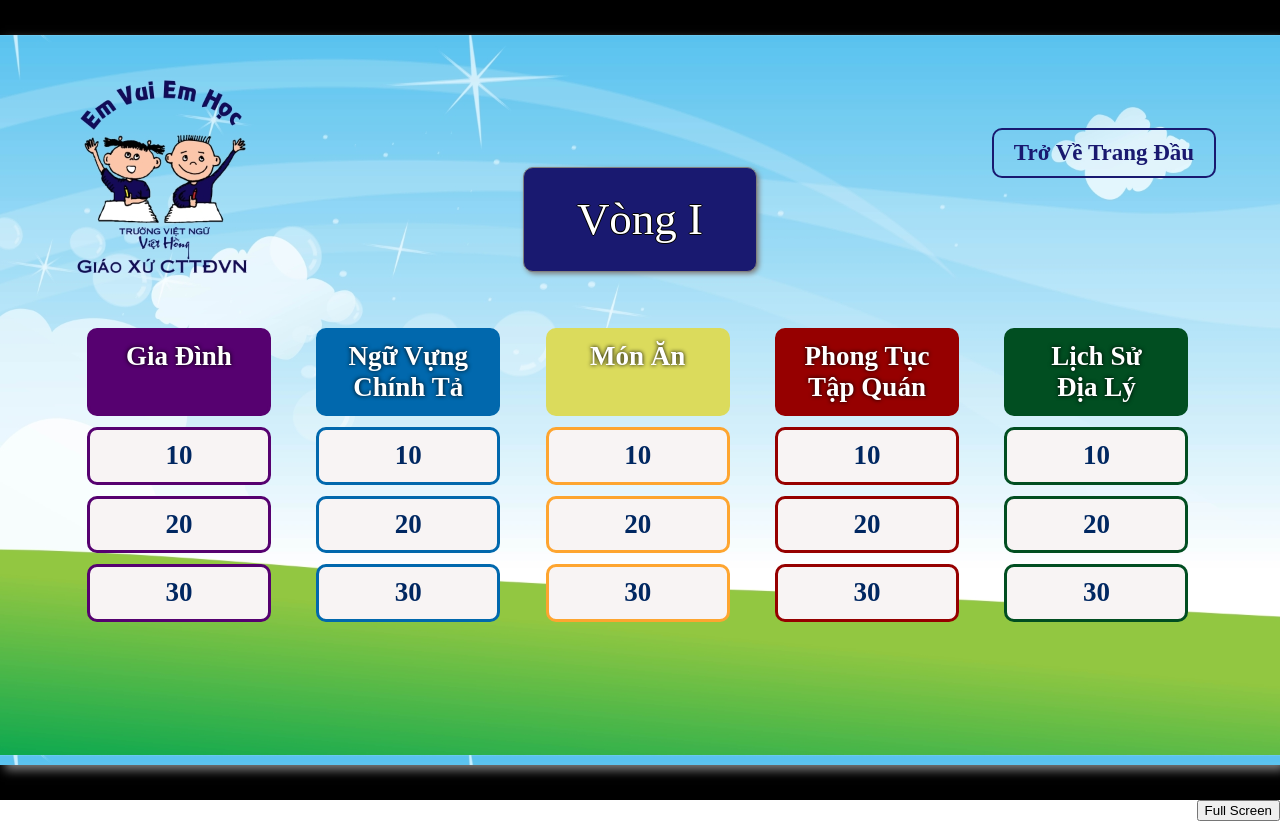
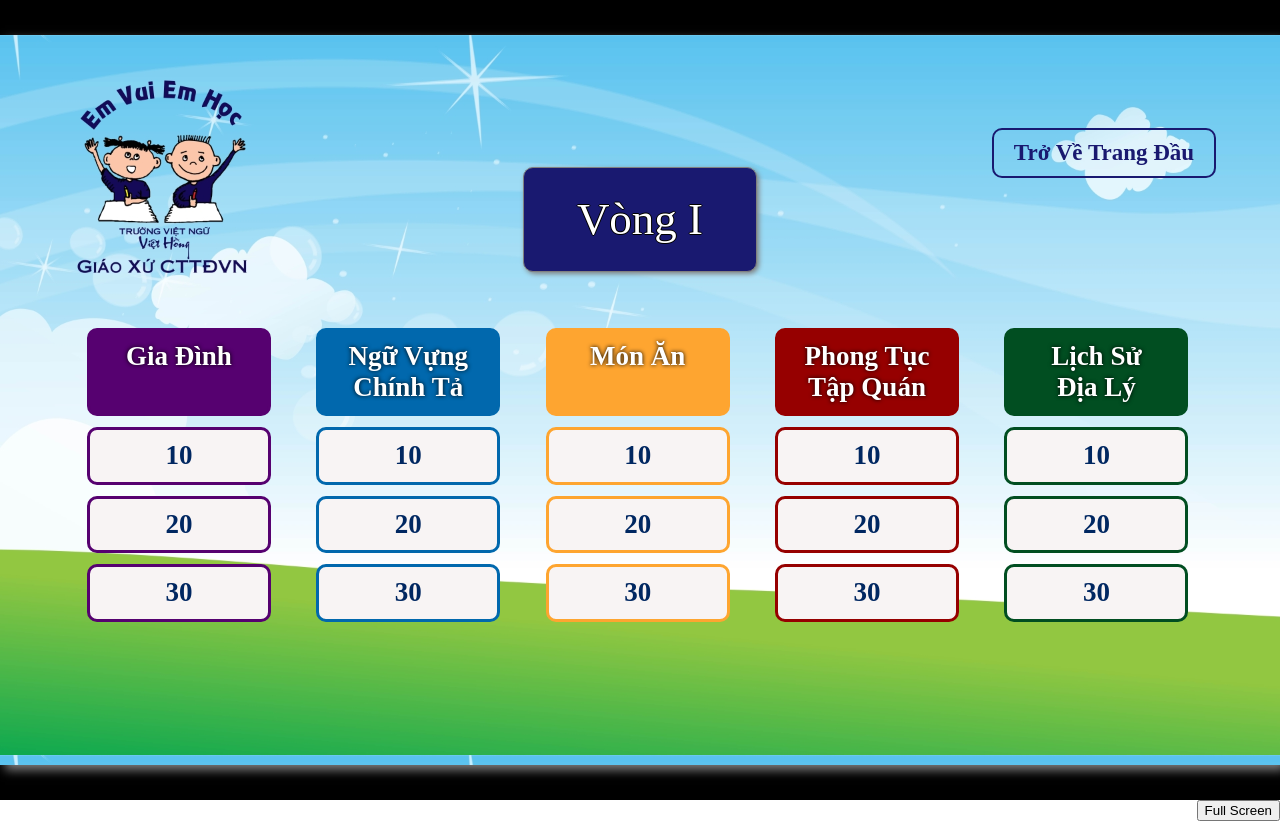
Before and after one commit to ankpham/vh-final-round, a React (Create React App) app: page /vl-selection in a window 1280 px wide. Shown: the top 821 px of the page. Built offline with nearby package versions, Linux system fonts and the light colour scheme.

Commit message:
color change

```diff
--- a/src/pages/VLSelection.jsx
+++ b/src/pages/VLSelection.jsx
@@ -46,7 +46,7 @@ const VLSelection = () => {
                             <Link onClick={() => newUsedQuestion(2,3)} to={"/vl-view-question/1-2/30"} className="select border-lightblue">30</Link>
                         </div>
                         <div className='column'>
-                            <span className="select background-yellow border-yellow">Món Ăn</span>
+                            <span className="select background-orange border-orange">Món Ăn</span>
                             <Link onClick={() => newUsedQuestion(3,1)} to={"/vl-view-question/1-3/10"} className="select border-orange">10</Link>
                             <Link onClick={() => newUsedQuestion(3,2)} to={"/vl-view-question/1-3/20"} className="select border-orange">20</Link>
                             <Link onClick={() => newUsedQuestion(3,3)} to={"/vl-view-question/1-3/30"} className="select border-orange">30</Link>
```
